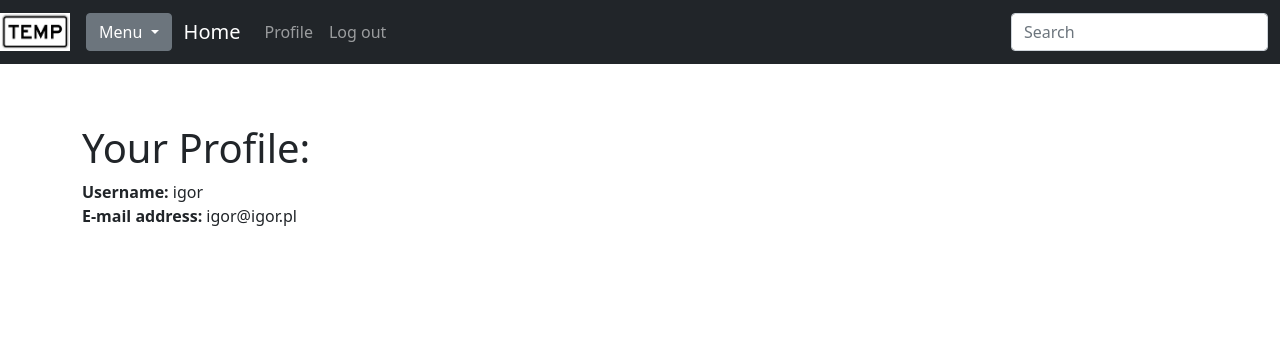
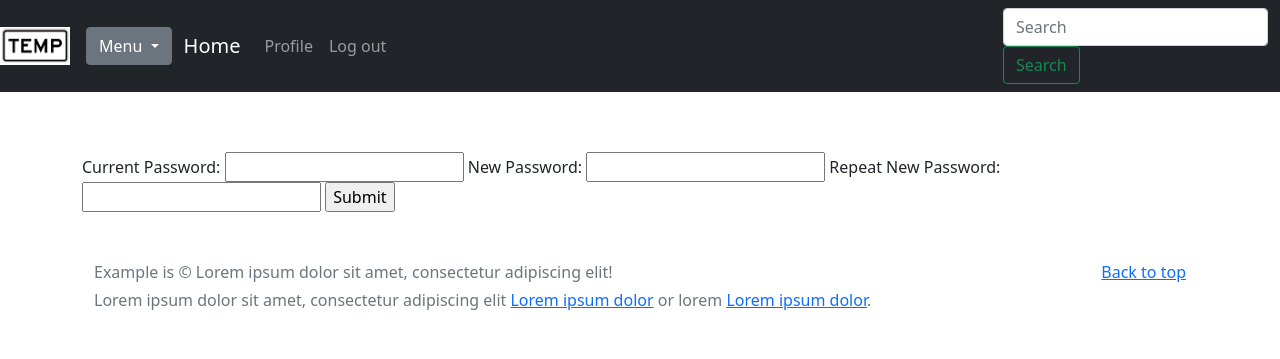
Before and after one commit to wesolyigor/flask_boilerplate, a Flask app: page /user/change_password in a window 1280 px wide. Shown: the top 359 px of the page. Run offline with Flask 2, Linux system fonts and the light colour scheme; a user stored in the database is signed in; data comes from the database, SQL or seed files in the repository; both versions use the stored data as it was before the commit; some libraries are stand-ins or nearby versions.

Commit message:
add edit delete without db

```diff
--- a/app/forms/user_forms.py
+++ b/app/forms/user_forms.py
@@ -33,3 +33,16 @@ class SignUpForm(FlaskForm):
 
     # validatory muszą się w ten sposób nazywać validate_nazwaformularza(inaczej nie będą działąć)
     # self jest dlatego, że te medoty są wykorzystywane też jako metody obiektu
+
+
+class ChangePasswordForm(FlaskForm):
+    old_password = PasswordField('Current Password: ', validators=[DataRequired()])
+    new_password = PasswordField('New Password: ', validators=[DataRequired()])
+    new_password2 = PasswordField('Repeat New Password: ',
+                                  validators=[DataRequired(), EqualTo('new_password', message='Passwords must match.')])
+    submit = SubmitField('Submit')
+
+
+class DeleteUserForm(FlaskForm):
+    password = PasswordField('Password:', validators=[DataRequired()])
+    submit = SubmitField('Delete your account')
--- a/app/templates/_base.html
+++ b/app/templates/_base.html
@@ -22,15 +22,6 @@
 <main>
     <nav>
 
-<!--    <a href="{{ url_for('main.home') }}">Home</a>-->
-<!--    {% if current_user.is_authenticated %}-->
-<!--    <a href="{{ url_for('user.user', username=current_user.username) }}">Profile</a>-->
-<!--    <a href="{{ url_for('auth.logout') }}">Log out</a>-->
-<!--    {% else %}-->
-<!--    <a href="{{ url_for('auth.signup') }}">Sign up</a>-->
-<!--    <a href="{{ url_for('auth.login') }}">Log In</a>-->
-<!--    {% endif %}-->
-
 
 
         <nav class="navbar navbar-expand-md navbar-dark bg-dark" aria-label="Fifth navbar example">
@@ -39,22 +30,30 @@
             </a>
 
 
-
             <div class="btn-group">
-          <button type="button" class="btn btn-secondary dropdown-toggle" data-bs-toggle="dropdown" data-bs-display="static" aria-expanded="false">
+                <button type="button" class="btn btn-secondary dropdown-toggle" data-bs-toggle="dropdown"
+                        data-bs-display="static" aria-expanded="false">
                     Menu
                 </button>
                 <ul class="dropdown-menu dropdown-menu-end dropdown-menu-lg-start">
-            <li><button class="dropdown-item" type="button">Action</button></li>
-            <li><button class="dropdown-item" type="button">Another action</button></li>
-            <li><button class="dropdown-item" type="button">Something else here</button></li>
+                    <li>
+                        <button class="dropdown-item" type="button">Action</button>
+                    </li>
+                    <li>
+                        <button class="dropdown-item" type="button">Another action</button>
+                    </li>
+                    <li>
+                        <button class="dropdown-item" type="button">Something else here</button>
+                    </li>
                 </ul>
             </div>
 
 
             <div class="container-fluid">
                 <a class="navbar-brand" href="{{ url_for('main.home') }}">Home</a>
-          <button class="navbar-toggler" type="button" data-bs-toggle="collapse" data-bs-target="#navbarsExample05" aria-controls="navbarsExample05" aria-expanded="false" aria-label="Toggle navigation">
+                <button class="navbar-toggler" type="button" data-bs-toggle="collapse"
+                        data-bs-target="#navbarsExample05" aria-controls="navbarsExample05" aria-expanded="false"
+                        aria-label="Toggle navigation">
                     <span class="navbar-toggler-icon"></span>
                 </button>
 
@@ -62,13 +61,12 @@
                     <ul class="navbar-nav me-auto mb-2 mb-md-0">
 
 
-
-
                         {% block navbar %}
                         {% if current_user.is_authenticated %}
 
                         <li class="nav-item active">
-            <a class="nav-link" aria-current="page" href="{{ url_for('user.user', username=current_user.username) }}">Profile</a>
+                            <a class="nav-link" aria-current="page"
+                               href="{{ url_for('user.user', username=current_user.username) }}">Profile</a>
                         </li>
                         <li class="nav-item">
                             <a class="nav-link" href="{{ url_for('auth.logout') }}">Log out</a>
@@ -84,13 +82,12 @@
                         </li>
 
 
-
-
                         {% endif %}
 
                     </ul>
                     <form>
-          <input class="form-control" type="text" placeholder="Search" aria-label="Search">
+                        <input class="form-control me-2" type="search" placeholder="Search" aria-label="Search">
+                        <button class="btn btn-outline-success" type="submit">Search</button>
                     </form>
                 </div>
             </div>
@@ -104,7 +101,8 @@
     <div class="row">
         {% block content %}
 
-        {% endblock %}</div>
+        {% endblock %}
+    </div>
 
 
     <article class="flashes">
@@ -117,7 +115,20 @@
         </ul>
         {% endif %}
         {% endwith %}
+    </article>
 
-</article>
+    <div class="navbar fixed-bottom"></div>
+
+<footer class="text-muted py-5" >
+
+
+        <div class="container"><p class="float-end mb-1">
+      <a href="#">Back to top</a>
+    </p>
+    <p class="mb-1">Example is &copy; Lorem ipsum dolor sit amet, consectetur adipiscing elit!</p>
+    <p class="mb-0">Lorem ipsum dolor sit amet, consectetur adipiscing elit <a href="/">Lorem ipsum dolor</a> or lorem <a href="">Lorem ipsum dolor</a>.</p>
+  </div></div>
+</footer>
+
 </body>
 </html>
--- /dev/null
+++ b/app/templates/change_password.html
@@ -0,0 +1,20 @@
+{% extends '_base.html' %}
+
+{% block content %}
+
+<form action="" method="post">
+    {{ form.hidden_tag() }}
+    {{ form.old_password.label() }}
+        {{ form.old_password() }}
+    {{ form.new_password.label() }}
+        {{ form.new_password() }}
+    {{ form.new_password2.label() }}
+        {{ form.new_password2() }}
+    {{ form.submit() }}
+
+
+</form>
+
+
+
+{% endblock %}
--- a/app/templates/user.html
+++ b/app/templates/user.html
@@ -5,6 +5,14 @@
 <article>
         <h1>Your Profile:</h1>
         <b>Username: </b>{{ current_user.username }}<br>
+        <a href="{{ url_for('user.change_password', username=current_user.username) }}">Change password</a><br>
         <b>E-mail address: </b>{{ current_user.email }}<br><br>
+        <a href="{{ url_for('user.delete_user', username=current_user.username) }}">Delete user</a><br>
+
 </article>
+
+
+
+
+
 {% endblock %}
--- a/app/views/auth_views.py
+++ b/app/views/auth_views.py
@@ -1,5 +1,5 @@
 from flask import Blueprint, render_template, flash, request, url_for
-from flask_login import login_user, logout_user
+from flask_login import login_user, logout_user, login_required, current_user
 from werkzeug.utils import redirect
 
 from app import db
--- a/app/views/user_views.py
+++ b/app/views/user_views.py
@@ -1,6 +1,9 @@
-from flask import Blueprint, render_template
-from flask_login import current_user
+from flask import Blueprint, render_template, flash, url_for, request
+from flask_login import current_user, login_required
+from werkzeug.utils import redirect
 
+from app import db
+from app.forms.user_forms import ChangePasswordForm, DeleteUserForm
 from app.models.user_models import User
 
 bp_user = Blueprint('user', __name__, url_prefix='/user')
@@ -10,3 +13,34 @@ bp_user = Blueprint('user', __name__, url_prefix='/user')
 def user(username):
     user = User.query.filter_by(username=current_user.username).first_or_404()
     return render_template('user.html', user=user)
+
+
+
+@bp_user.route('/change_password', methods=['GET', 'POST'])
+@login_required
+def change_password():
+    form = ChangePasswordForm()
+    if form.validate_on_submit():
+        user = User.get_by_username(current_user.username)
+        if user.check_password(form.old_password.data):
+            user.password = form.new_password.data
+            db.session.commit()
+            flash(f"Password successfully changed.")
+            return redirect(url_for('user.user', username=current_user.username))
+        else:
+            flash(f"Current password is incorrect.")
+    return render_template('change_password.html', form=form)
+
+
+@bp_user.route('/delete_user/', methods=['GET', 'POST'])
+@login_required
+def delete_user():
+    form = DeleteUserForm()
+    user = User.get_by_username(current_user.username)
+    if form.validate_on_submit():
+        if request.method == 'POST':
+            db.session.delete(user)
+            db.session.commit()
+            flash(f'Deleted {user.username}')
+            return redirect(url_for('main.home'))
+    return render_template('delete_user.html', delete_user=delete_user, form=form)
```
Also changed, not shown: app/templates/delete_user.html (renamed from app/templates/signup.html, +2 -9 lines), README.MD, app.db (deleted), 1 other file. Lines whose indentation alone changed are shown as unchanged.
